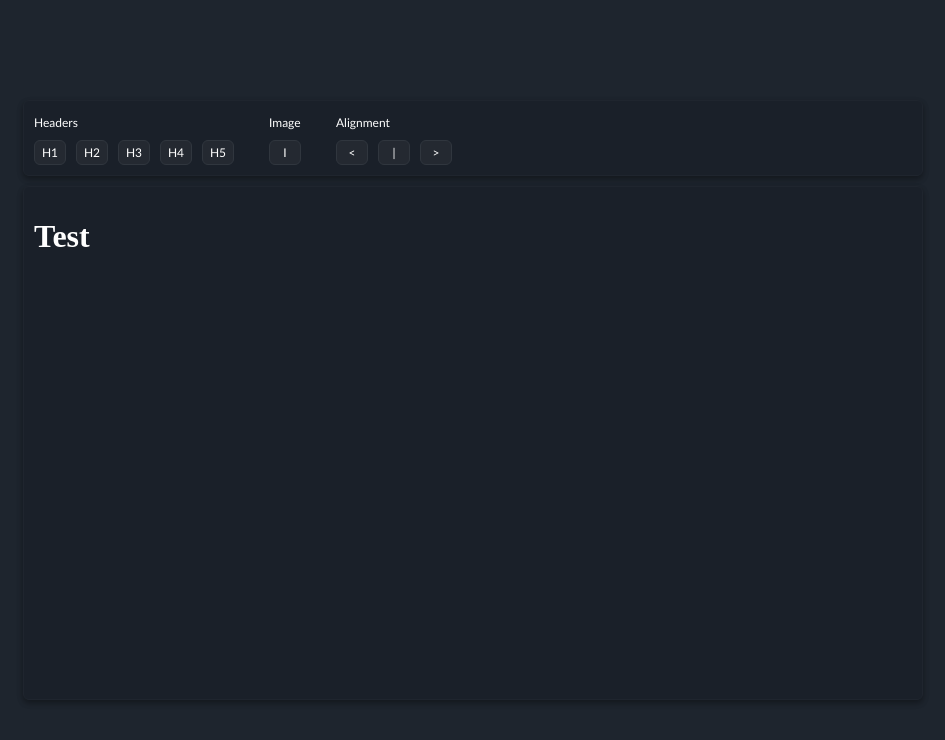
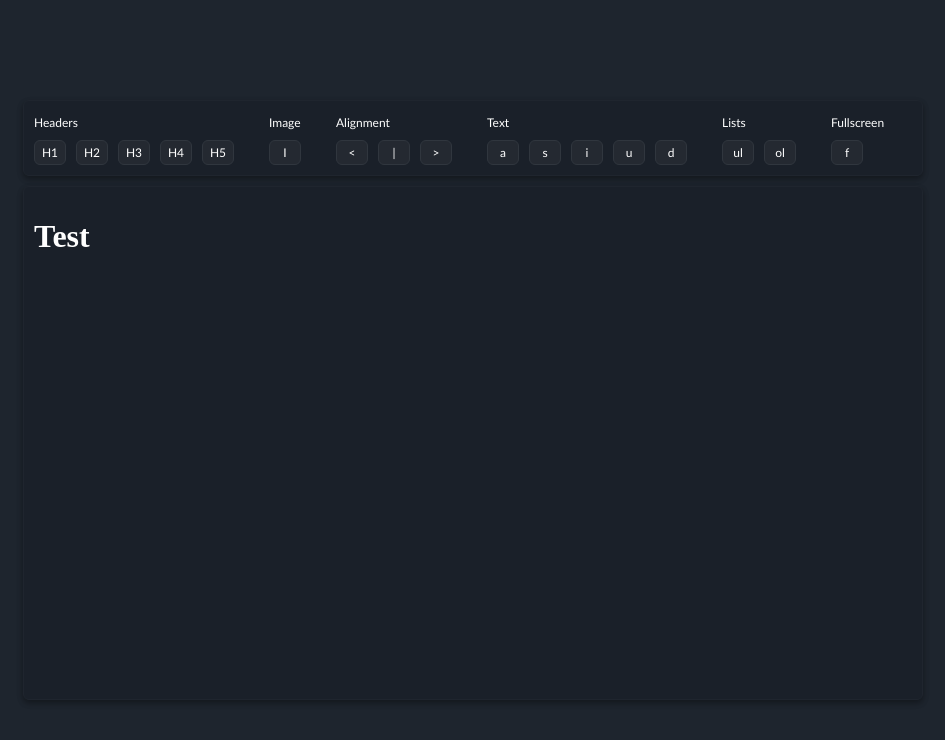
Before and after one commit to Zaba-web/VSTEdit, a Vue app: page / in a window 1280 px wide. Shown: the top 740 px of the page, without its empty margins (167-1112 px from the left). Built offline with nearby package versions, Linux system fonts and the light colour scheme.

Commit message:
Add text, lists and fullscreen tools

```diff
--- a/src/defaultTools.js
+++ b/src/defaultTools.js
@@ -114,7 +114,7 @@ export default [
                     *   We need it in order to avoid nested forms in HTML markup
                     */
 
-                    const formContainer = document.querySelector('.additional-contianer')
+                    const formContainer = document.querySelector('.VSTEdit_additional-contianer')
                     const form = document.createElement("form")
                     const input = document.createElement("input")
 
@@ -161,7 +161,8 @@ export default [
                 title: "Align left",
                 displayContent: "<",
                 action(editorState) {
-                    editorState.targetElement.style.textAlign = "left"
+                    if(!editorState.targetElement.classList.contains('__VSTEditor_content'))
+                        editorState.targetElement.style.textAlign = "left"
                 }
             },
             {
@@ -169,7 +170,8 @@ export default [
                 title: "Align center",
                 displayContent: "|",
                 action(editorState) {
-                    editorState.targetElement.style.textAlign = "center"
+                    if(!editorState.targetElement.classList.contains('__VSTEditor_content'))
+                        editorState.targetElement.style.textAlign = "center"
                 }
             },
             {
@@ -177,9 +179,119 @@ export default [
                 title: "Align right",
                 displayContent: ">",
                 action(editorState) {
-                    editorState.targetElement.style.textAlign = "right"
+                    if(!editorState.targetElement.classList.contains('__VSTEditor_content'))
+                        editorState.targetElement.style.textAlign = "right"
                 }
             },
         ]
+    },
+    {
+        name: 'Text',
+        tools: [
+            {
+                name: 'link',
+                title: "Create link",
+                displayContent: "a",
+                action(editorState, insertFunction, wrappingFunction) {
+                    const wrappingFunctionResult = wrappingFunction()
+
+                    if(wrappingFunctionResult == null) return;
+
+                    const a = document.createElement("a")
+                    a.href = "#"
+
+                    wrappingFunctionResult.append(a, wrappingFunctionResult.selectedText)
+                }
+            },
+            {
+                name: 'strong',
+                title: "Strong text",
+                displayContent: "s",
+                action(editorState, insertFunction, wrappingFunction) {
+                    const wrappingFunctionResult = wrappingFunction()
+
+                    if(wrappingFunctionResult == null) return;
+
+                    const strongItem = document.createElement("strong")
+                    wrappingFunctionResult.append(strongItem, wrappingFunctionResult.selectedText)
+                }
+            },
+            {
+                name: 'idiomatic',
+                title: "Idiomatic text",
+                displayContent: "i",
+                action(editorState, insertFunction, wrappingFunction) {
+                    const wrappingFunctionResult = wrappingFunction()
+
+                    if(wrappingFunctionResult == null) return;
+
+                    const idiomaticItem = document.createElement("i")
+                    wrappingFunctionResult.append(idiomaticItem, wrappingFunctionResult.selectedText)
+                }
+            },
+            {
+                name: 'underline',
+                title: "Undelined text",
+                displayContent: "u",
+                action(editorState, insertFunction, wrappingFunction) {
+                    const wrappingFunctionResult = wrappingFunction()
+
+                    if(wrappingFunctionResult == null) return;
+
+                    const underlineItem = document.createElement("u")
+                    wrappingFunctionResult.append(underlineItem, wrappingFunctionResult.selectedText)
+                }
+            },
+            {
+                name: 'deleted',
+                title: "Deleted text",
+                displayContent: "d",
+                action(editorState, insertFunction, wrappingFunction) {
+                    const wrappingFunctionResult = wrappingFunction()
+
+                    if(wrappingFunctionResult == null) return;
+
+                    const deletedItem = document.createElement("del")
+                    wrappingFunctionResult.append(deletedItem, wrappingFunctionResult.selectedText)
+                }
+            }
+        ]
+    },
+    {
+        name: "Lists",
+        tools: [
+            {
+                name: 'u_list',
+                title: "Unordered list",
+                displayContent: "ul",
+                action(editorState, insertFunction) {
+                    insertFunction(editorState.targetElement, `<ul><li>Unordered List Item</li></ul>`)
+                }
+            },
+            {
+                name: 'o_list',
+                title: "Ordered list",
+                displayContent: "ol",
+                action(editorState, insertFunction) {
+                    insertFunction(editorState.targetElement, `<ol><li>Unordered List Item</li></ol>`)
+                }
+            }
+        ]
+    },
+    {
+        name: "Fullscreen",
+        tools: [
+            {
+                name: 'toggle_fs',
+                title: "Full screen",
+                displayContent: "f",
+                action(editorState) {
+                    if(!editorState.rootEditorElement.classList.contains('__VSTEditor_fullscreen'))
+                        editorState.rootEditorElement.classList.add('__VSTEditor_fullscreen')
+                    else
+                        editorState.rootEditorElement.classList.remove('__VSTEditor_fullscreen')
+                }
+            }
+        ]
     }
 ]
```
